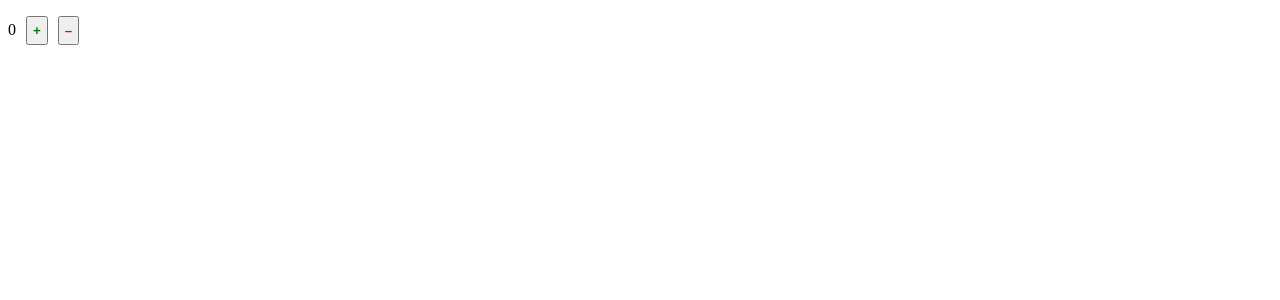
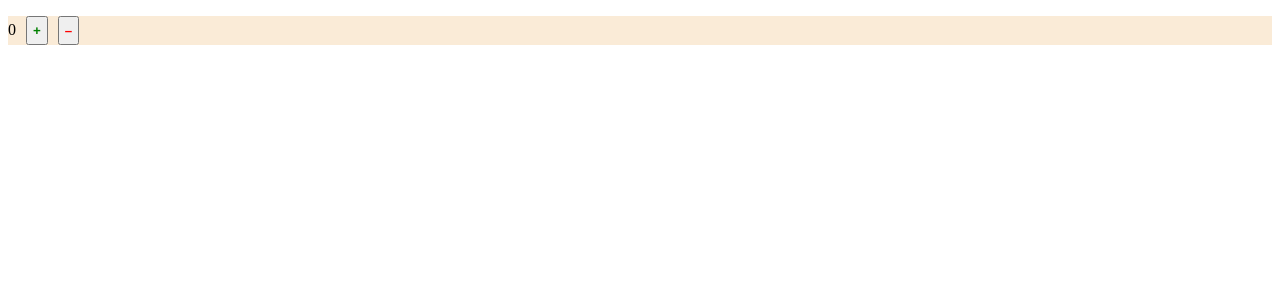
Before and after one commit to Nistler/ReactMagazine, a React app: page / in a window 1280 px wide. Shown: the top 300 px of the page. Built offline with nearby package versions, Linux system fonts and the light colour scheme.

Commit message:
build: настройка css modules

```diff
--- /dev/null
+++ b/src/App.tsx
@@ -0,0 +1,13 @@
+import React from 'react';
+import { Counter } from "./components";
+import './index.scss'
+
+const App = () => {
+  return (
+    <div className={'app'}>
+      <Counter />
+    </div>
+  );
+};
+
+export default App;
--- a/src/components/counter/Counter.tsx
+++ b/src/components/counter/Counter.tsx
@@ -1,5 +1,5 @@
 import React, {useState} from 'react';
-import './Counter.scss'
+import classes from './Counter.module.scss';
 
 export const Counter = () => {
   const [count, setCount] = useState(0);
@@ -17,8 +17,8 @@ export const Counter = () => {
       <p>
         <div>
           {count}
-          <button className={'incr-button'} onClick={increment}>+</button>
-          <button className={'decr-button'} onClick={decrement}>–</button>
+          <button className={classes['incr-button']} onClick={increment}>+</button>
+          <button className={classes['decr-button']} onClick={decrement}>–</button>
         </div>
       </p>
     </div>
--- /dev/null
+++ b/src/index.scss
@@ -0,0 +1,3 @@
+.app {
+  background-color: antiquewhite;
+}
--- a/src/index.tsx
+++ b/src/index.tsx
@@ -1,10 +1,8 @@
 import { render } from "react-dom";
 import React from "react";
-import { Counter } from "./components";
+import App from "./App";
 
 render(
-  <div>
-    <Counter />
-  </div>,
+  <App />,
   document.getElementById('root'),
 )
```
Also changed, not shown: src/global.d.ts (added, +7 -0 lines), src/components/counter/Counter.module.scss (renamed from src/components/counter/Counter.scss), 3 other files (tests, documents, lock files or other folders).
